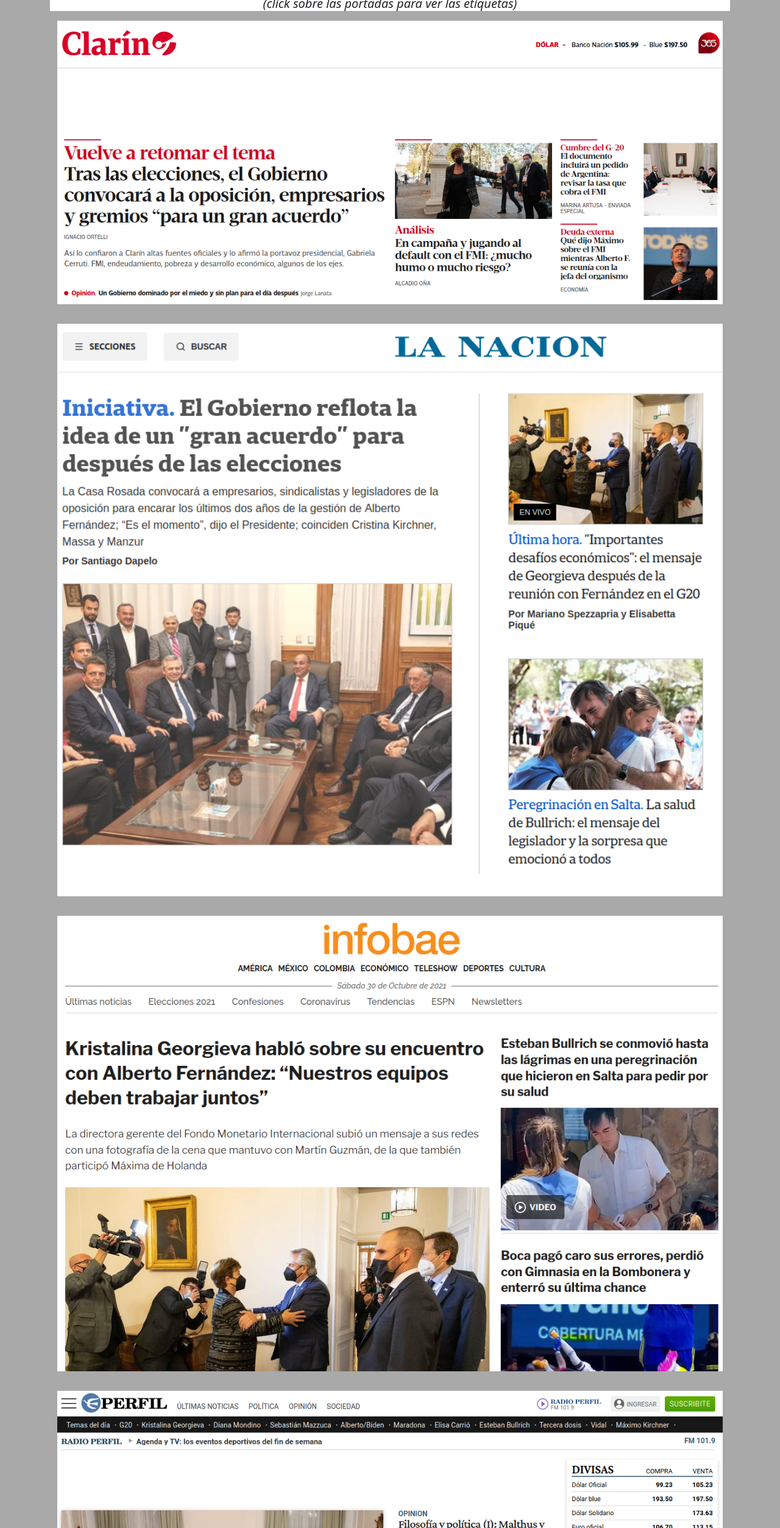
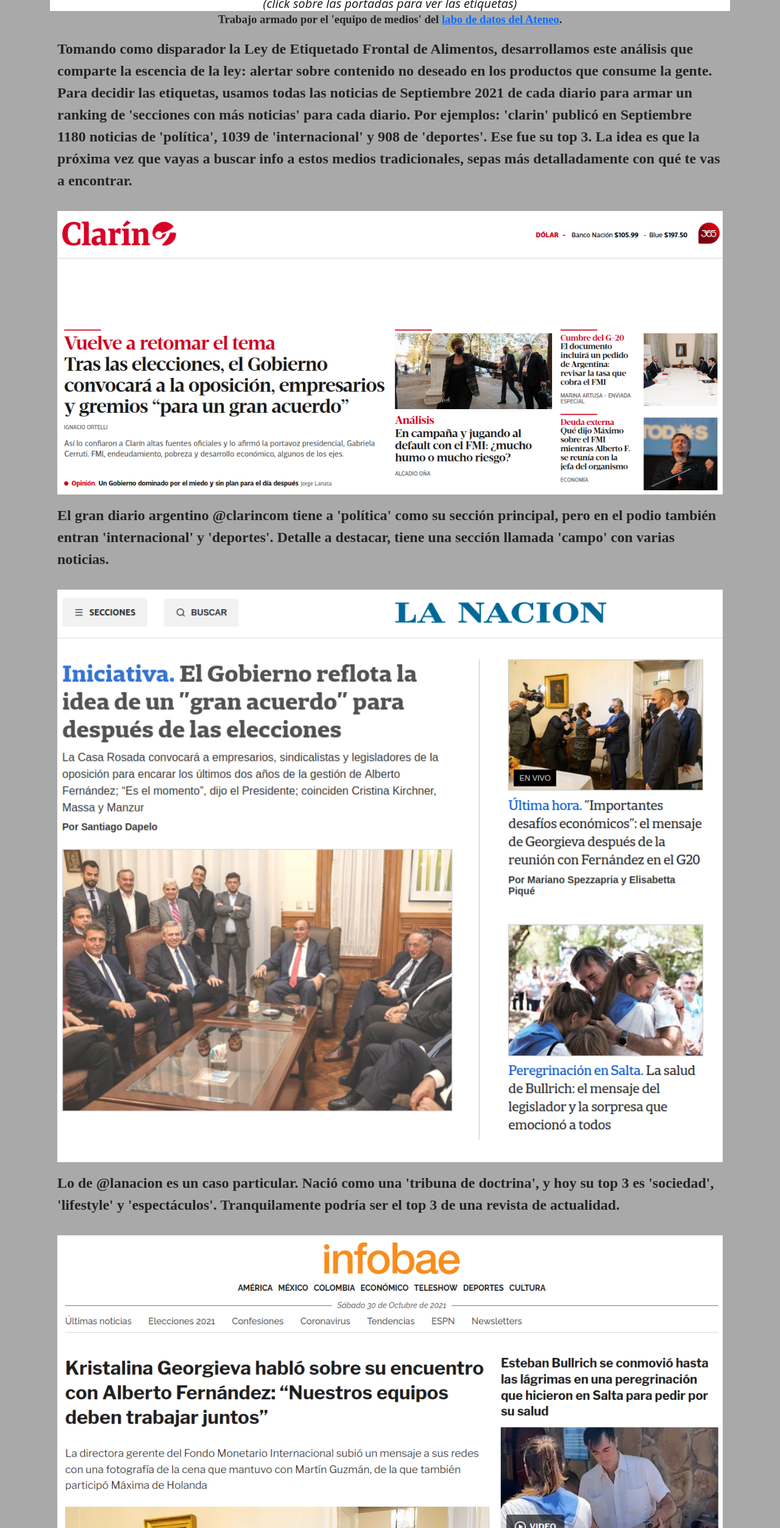
Before and after one commit to elateneoac/etiquetado-frontal-medios, a plain HTML site: page index.html in a window 1280 px wide. Shown: the part 54-2560 px from the top of the page at 61% size. Drawn offline with Linux system fonts and the light colour scheme.

Commit message:
texto resumen + copetes

```diff
--- a/index.html
+++ b/index.html
@@ -12,13 +12,26 @@
 <body class="container" style="background-color: darkgrey;">
     <h1 class="container-fluid md-8 text-center p-auto m-auto bg-white">Etiquetado frontal de <strong>medios</strong> 📰 🏷️</h1>
     <h5  class="fst-italic container-fluid md-8 text-center p-auto m-auto bg-white" >(click sobre las portadas para ver las etiquetas)</h5>
+    <p class="container text-center" style="font-family: serif; font-size: 14pt; font-weight: 800;">Trabajo armado por el 'equipo de medios' del <a href="https://elateneo.org.ar/laboratorio-de-datos/">labo de datos del Ateneo</a>.</p>
+    <p class="container text-left" style="font-family: serif; font-size: 18pt; font-weight: 800;">
+    Tomando como disparador la Ley de Etiquetado Frontal de Alimentos, desarrollamos este análisis que comparte la escencia de la ley: alertar sobre contenido no deseado en los productos que consume la gente.
+    Para decidir las etiquetas, usamos todas las noticias de Septiembre 2021 de cada diario para armar un ranking de 'secciones con más noticias' para cada diario. Por ejemplos: 'clarin' publicó en Septiembre 1180 noticias de 'política', 1039 de 'internacional' y 908 de 'deportes'. Ese fue su top 3.
+    La idea es que la próxima vez que vayas a buscar info a estos medios tradicionales, sepas más detalladamente con qué te vas a encontrar.
+    </p>
     <img class="py-3 container-fluid md-8" id="clarin" onclick="cambiar('clarin')" src="clarin.png" >
+    <p class="container text-left" style="font-family: serif; font-size: 18pt; font-weight: 800;">El gran diario argentino @clarincom tiene a 'política' como su sección principal, pero en el podio también entran 'internacional' y 'deportes'. Detalle a destacar, tiene una sección llamada 'campo' con varias noticias.</p>
     <img class="py-3 container-fluid md-8" id="lanacion" onclick="cambiar('lanacion')" src="lanacion.png" >
+    <p class="container text-left" style="font-family: serif; font-size: 18pt; font-weight: 800;">Lo de @lanacion es un caso particular. Nació como una 'tribuna de doctrina', y hoy su top 3 es 'sociedad', 'lifestyle' y 'espectáculos'. Tranquilamente podría ser el top 3 de una revista de actualidad.</p>
     <img class="py-3 container-fluid md-8" id="infobae" onclick="cambiar('infobae')" src="infobae.png" >
+    <p class="container text-left" style="font-family: serif; font-size: 18pt; font-weight: 800;">@infobae contiene un ALTÍSIMO NIVEL de noticias de 'internacional': noticias de 'méxico', 'chile', 'colombia', 'eeuu' y -sobretodo- 'venezuela', entre las más destacadas. En números, durante Septiembre tuvo 50k de noticias, contra 800 noticias de 'política', la segunda sección.</p>
     <img class="py-3 container-fluid md-8" id="perfil" onclick="cambiar('perfil')" src="perfil.png" >
+    <p class="container text-left" style="font-family: serif; font-size: 18pt; font-weight: 800;">@perfil tiene un podio más tradi: 'política', 'economía' y 'deportes'. En el cuarto lugar vienen 'espectáculos' y en el quinto, 'opinión': es el medio que más 'opiniones' publica. Último en el ranking aparecen las secciones 'tecnología' y 'ciencia'.</p>
     <img class="py-3 container-fluid md-8" id="ambito" onclick="cambiar('ambito')" src="ambito.png" >
+    <p class="container text-left" style="font-family: serif; font-size: 18pt; font-weight: 800;">@ambito es un diario económico/financiero -su nombre 'Ámbito financiero' bien lo indica-. Pero en su top 3 aparecen 'política', 'sociedad' y 'economia'. Ni 'economia' es su sección principal, ni 'finanzas', que existe y aparece en el puesto 5 de secciones con más noticias.</p>
     <img class="py-3 container-fluid md-8" id="paginadoce" onclick="cambiar('paginadoce')" src="paginadoce.png" >
+    <p class="container text-left" style="font-family: serif; font-size: 18pt; font-weight: 800;">@paginadoce es un poco 'rosariocéntrico': su tercera sección con más noticias es 'rosario12'. Las primeras dos secciones con más noticias son 'política' y 'sociedad'. Es uno de los medios que menos noticia de 'cultura' publica.</p>
     <img class="py-3 container-fluid md-8" id="tn" onclick="cambiar('tn')" src="tn.png" >
+    <p class="container text-left" style="font-family: serif; font-size: 18pt; font-weight: 800;">@tn tiene un top 3 de estilo parecido al de @lanacion: 'política', 'deportes' y 'espectáculos'. Podemos decir que NO es un diario económico: publica más noticias de 'música' y de 'estilo' que de 'economía'.</p>
 
 </body>
 <script>
```
